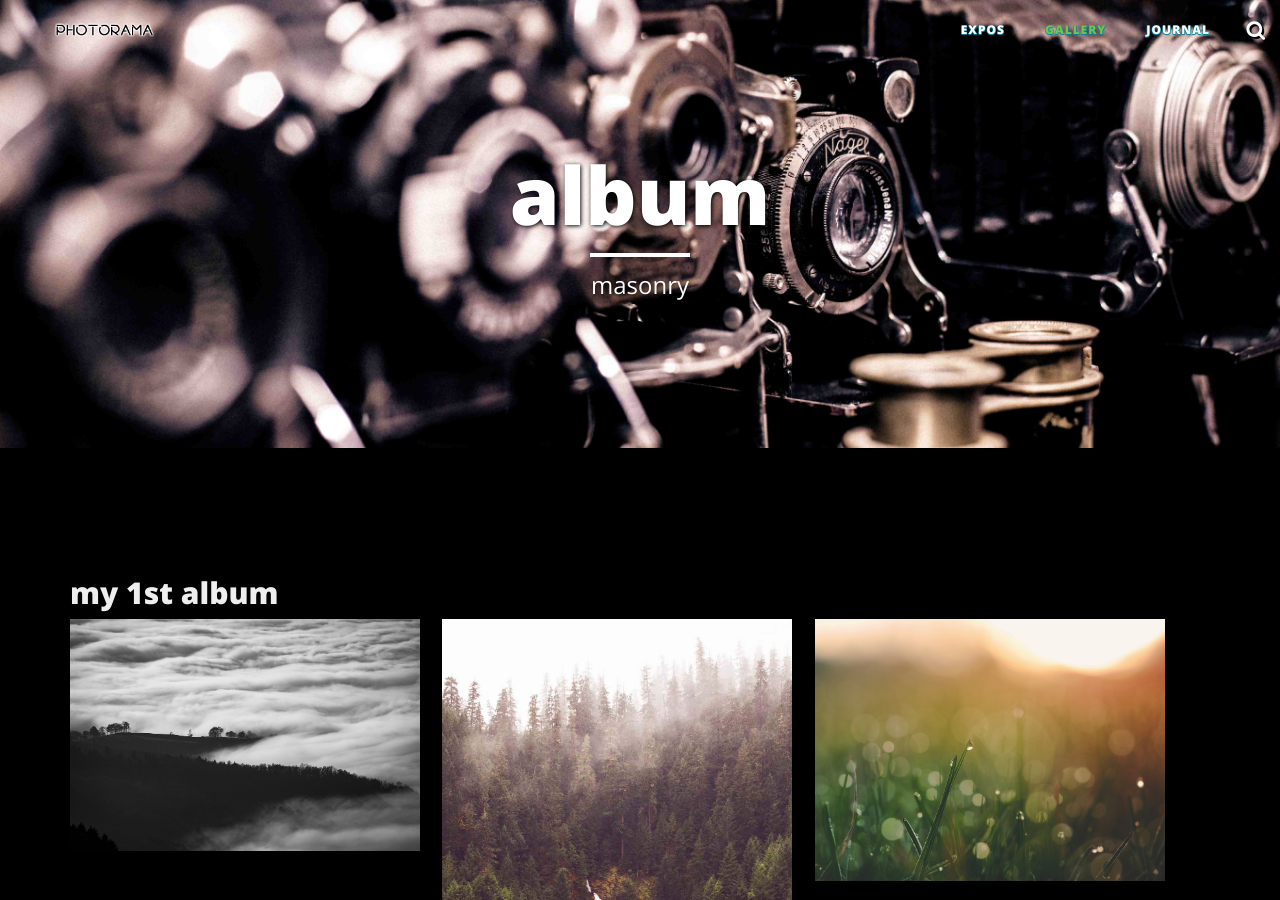
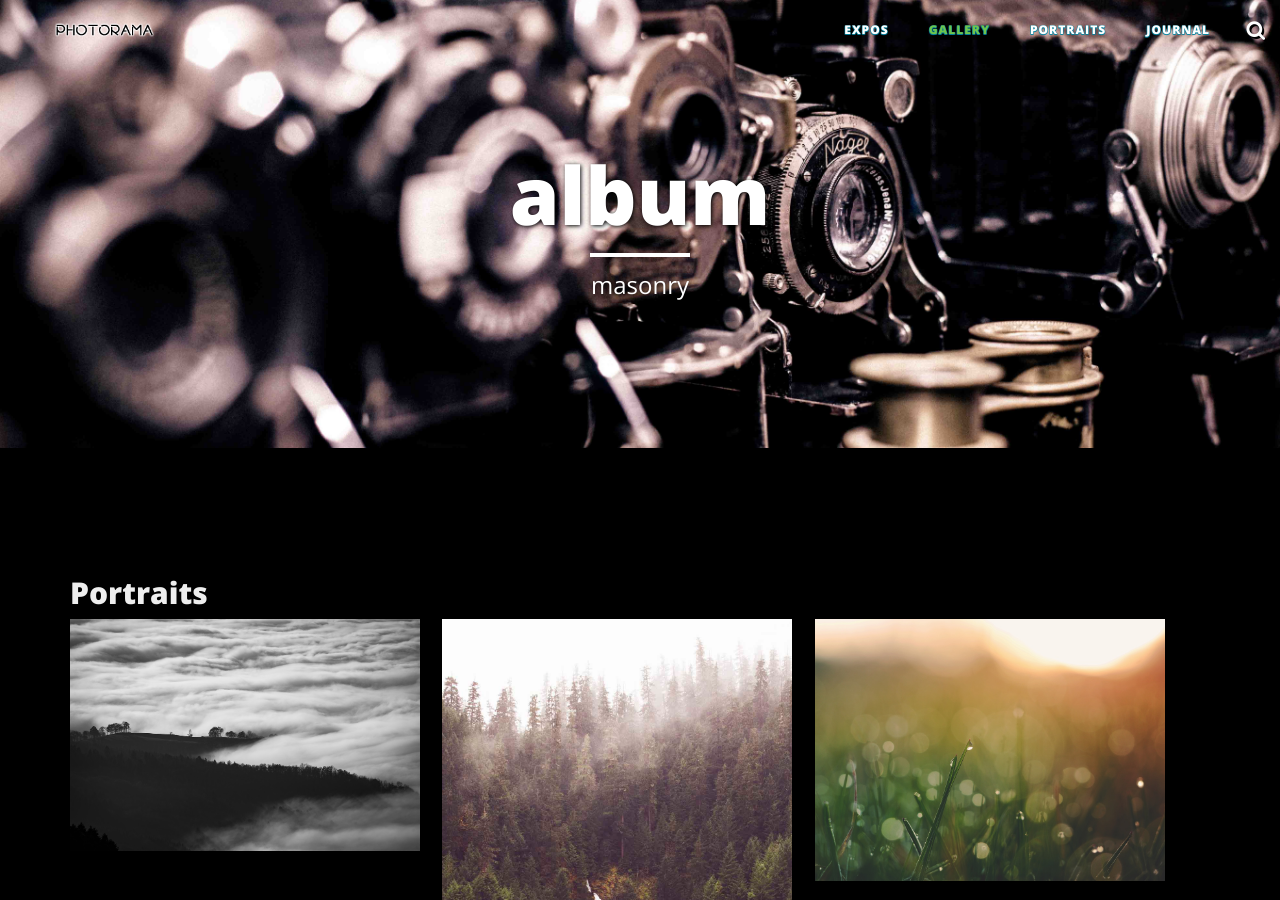
Before and after one commit to karinefreymann/karinefreymann.github.io, a Jekyll site: the page built from gallery/portraits/index.html, in a window 1280 px wide and 900 px high. Built offline with Jekyll 4.4.1, drawn with Linux system fonts in a browser that asks for light colours; nearby versions of some CDN libraries.

Commit message:
portraits

```diff
--- a/_config.yml
+++ b/_config.yml
@@ -39,6 +39,7 @@
 nav:
 - EXPOS: "/expos/"
 - GALLERY: "/gallery/"
+- PORTRAITS: "/gallery/portraits/"
 - JOURNAL: "/journal/"
 translations:
   permalink: "/404.html"
--- a/gallery/index.html
+++ b/gallery/index.html
@@ -6,8 +6,8 @@
 header-img: img/gallery-bg.jpg
 images:
 - image_path: "/gallery/albums/alb01.jpg"
-  gallery-folder: "/gallery/gallery01/"
-  gallery-name: gallery1
+  gallery-folder: "/gallery/portraits/"
+  gallery-name: portraits
   gallery-date: July 2015
 - image_path: "/gallery/albums/alb02.jpg"
   gallery-folder: "/gallery/gallery02/"
--- a/gallery/gallery01/index.html
+++ b/gallery/portraits/index.html
@@ -4,7 +4,7 @@
 description: masonry
 active: gallery
 header-img: img/gallery-bg.jpg
-album-title: my 1st album
+album-title: Portraits
 images:
 - image_path: "/gallery/archive/g01/bg1.jpg"
   caption: IMAGE TITLE
@@ -44,6 +44,33 @@
 					</header>
 					<figcaption class='gallery-caption'>
 						<div class="entry-summary" id="{{ image.caption }}">
+							<h3>{{image.caption}}</h3>
+							<p>{{image.copyright}}</p>
+						</div>
+					</figcaption>
+				</figure>
+
+{% endfor %}
+
+			</div>
+
+
+      <!-- Gallery __-->
+			<div class="gallery masonry-gallery">
+
+{% for portrait in portraits %}
+
+				<figure class="gallery-item">
+					<header class='gallery-icon'>
+
+<a href="{{ site.url }}{{ site.baseurl }}{{ image.image_path }}" class="popup"  title="{{ image.caption }}" data-caption="{{ image.copyright }}">
+<img src="{{ site.url }}{{ site.baseurl }}{{ image.image_path }}"></a>
+
+					</header>
+					<figcaption class='gallery-caption'>
+						<div class="entry-summary" id="{{ image.caption }}">
+
+               {% assign content = portrait.content %}
 							<h3>{{image.caption}}</h3>
 							<p>{{image.copyright}}</p>
 						</div>
```
